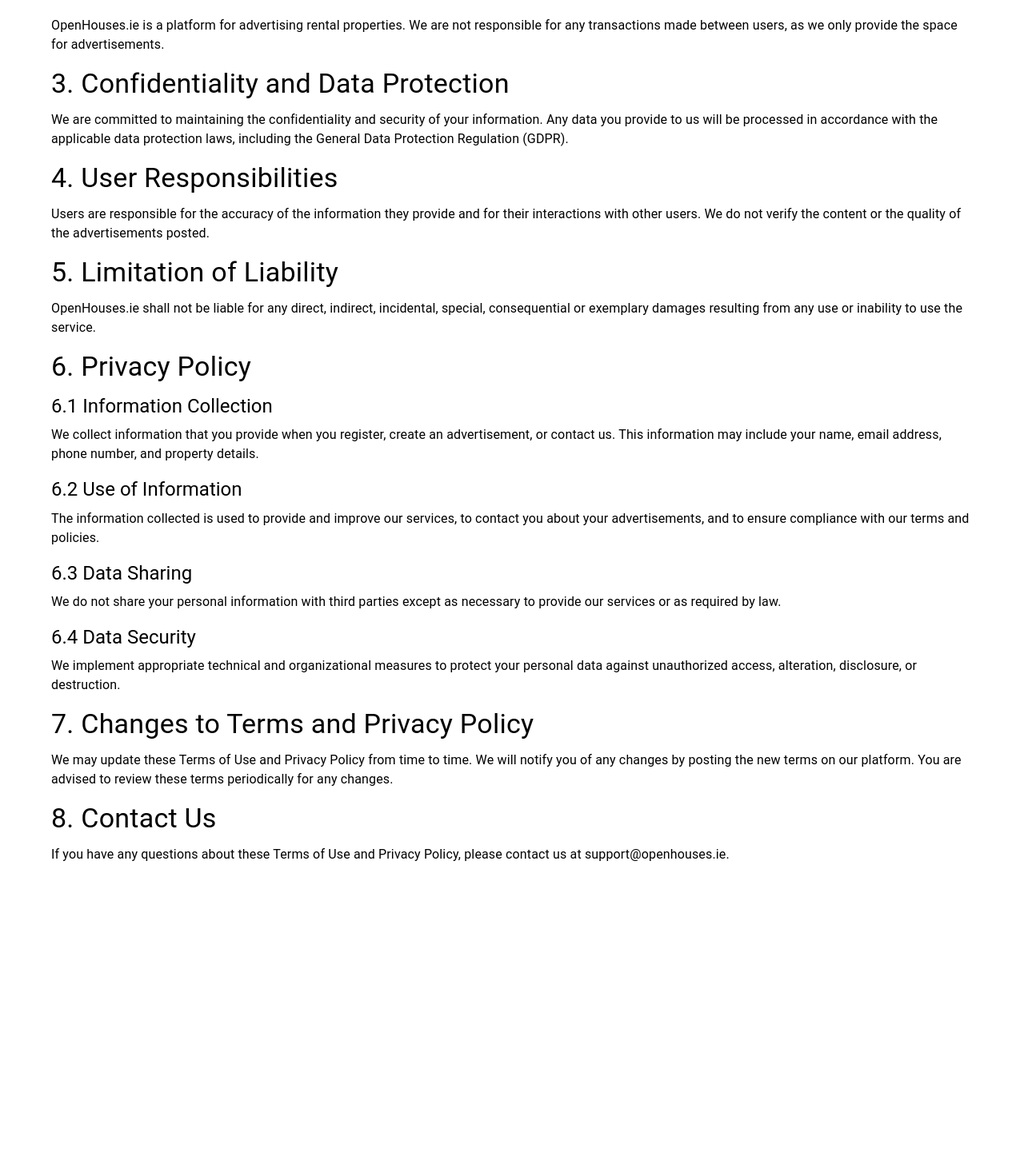
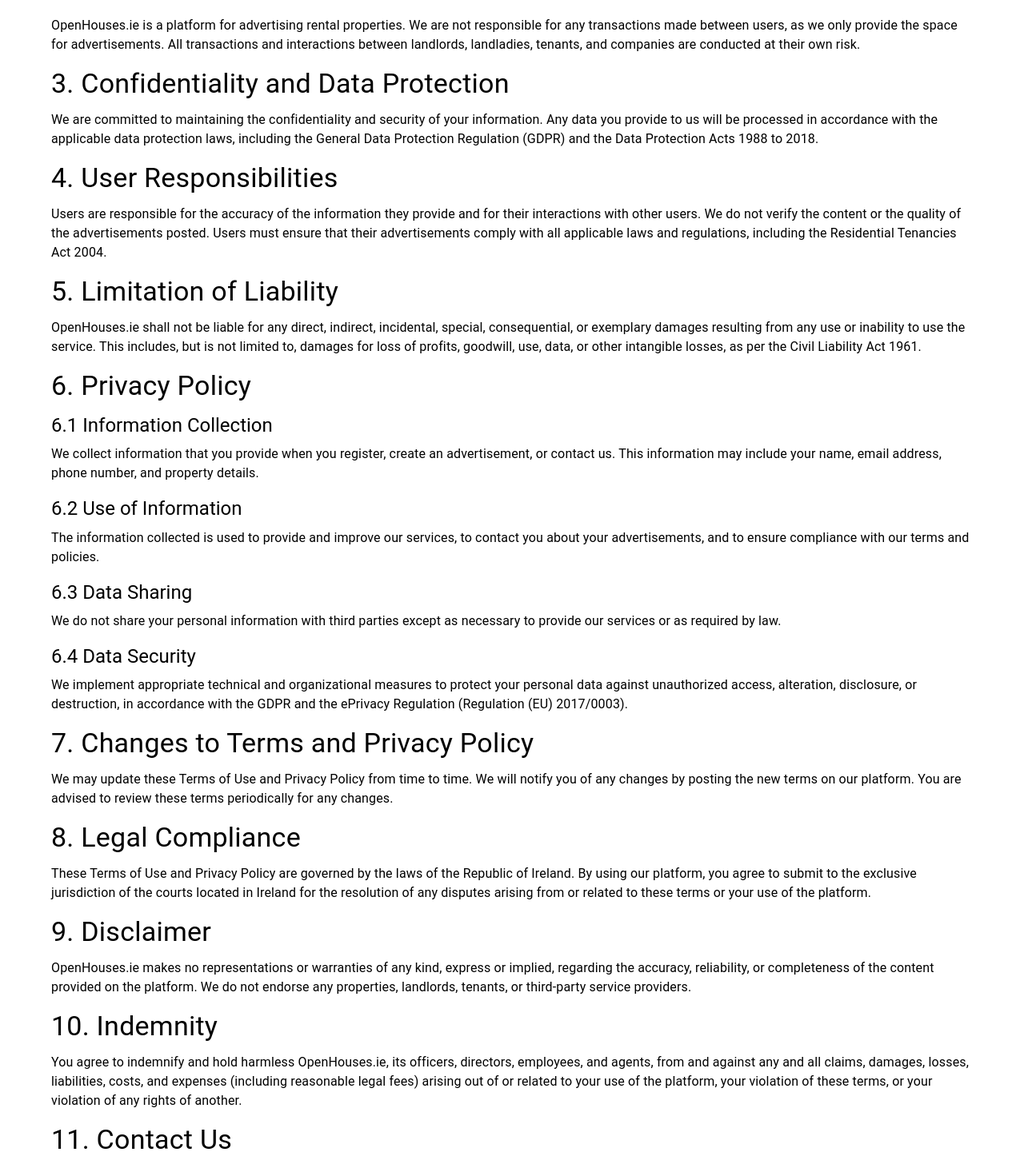
Before and after one commit to tchelofa/openhousesfront, a Next.js app: page /use-terms in a window 1280 px wide. Shown: the part 341-1802 px from the top of the page at 80% size. Before the commit the page ends 1454 px from the top, so only its background shows below. Built offline with nearby package versions, Linux system fonts and the light colour scheme; no server answers.

Commit message:
add: change components

```diff
--- a/src/app/auth/signin/email/page.tsx
+++ b/src/app/auth/signin/email/page.tsx
@@ -77,6 +77,8 @@
         <>
             <main className="w-full max-w-lg mx-auto mt-10 px-4 flex flex-col items-start gap-4">
                 <img src="/logo.png" alt="Logo" className="w-[200px] mb-10" />
+                <h1 className="text-xl font-bold">Are you new here?</h1>  <a href="/auth/register">Create an account.</a>
+                <div className=" w-full h-4 border-b-2"></div>
                 <h1 className="font-bold text-2xl">Sign in with email.</h1>
                 {isAuthenticated ? (
                     <div className="flex flex-col gap-4">
@@ -96,8 +98,7 @@
                         </div>
                     </form>
                 )}
-                <div className=" w-full h-4 border-b-2"></div>
-                <h1 className="text-xl font-bold">Are you new here?</h1>  <a href="/auth/register">Create an account.</a>
+
                 <ToastContainer
                     position="top-right"
                     autoClose={5000}
--- a/src/app/auth/signin/page.tsx
+++ b/src/app/auth/signin/page.tsx
@@ -16,7 +16,9 @@
 
             <main className="w-full max-w-md mx-auto mt-10 px-4 flex flex-col items-start gap-4">
                 <img src="/logo.png" alt="Logo" className="w-[200px] mb-10 self-center"/>
-                <h1 className="font-bold text-2xl">Sign in or create your account.</h1>
+                <h1 className="text-xl font-bold">Are you new here?</h1>  <a href="/auth/register">Create an account.</a>
+                <div className=" w-full h-4 border-b-2"></div>
+                <h1 className="font-bold text-2xl">Sign in.</h1>
                 <h4 className="text-sm my-5">OpenDoors, Open Minds. Find Your Irish Home Now.</h4>
                 <button className="w-full bg-red-700 p-4 rounded-md hover:bg-red-900 flex items-center justify-center gap-4 text-white" disabled>
                     <BsGoogle /> Sign In With Google
@@ -30,10 +32,9 @@
                 >
                     <MdEmail /> Sign In With Email
                 </button>
-                <div className=" w-full h-4 border-b-2"></div>
-                <h1 className="text-xl font-bold">Are you new here?</h1>  <a href="/auth/register">Create an account.</a>
+
                 <footer className="w-full text-center mt-4">
-                    By continuing, you agree to the <a href="/terms-use" className="border-b-2">Terms of Use</a> and are aware of the <a href="/private-police" className="border-b-2">Privacy Policy</a>.
+                    By continuing, you agree to the <a href="/use-terms" className="border-b-2">Terms of Use</a> and are aware of the <a href="/use-terms" className="border-b-2">Privacy Policy</a>.
                 </footer>
             </main>
         </div>
--- a/src/app/main/page.tsx
+++ b/src/app/main/page.tsx
@@ -112,12 +112,12 @@
                         <ul className='flex flex-col gap-4'>
                             {searchResults.map(property => (
                                 <li key={property.id}>
-                                    <a href={`/property/filter/?searchTerm=${searchTerm}`} className='flex gap-4'><h1 className='font-bold'>{property.city}</h1></a>
+                                    <a href={`/property/filter/?searchTerm=${searchTerm}&businessType=${activeOption}`} className='flex gap-4'><h1 className='font-bold'>{property.city}</h1></a>
                                 </li>
                             ))}
                         </ul>
                     ) : (
-                        <p></p>
+                        <p>{debouncedSearchTerm.length >= 3 ? "We cannot find any property as you have been informed." : ""}</p>
                     )}
                 </div>
             </section>
--- a/src/app/property/filter/page.tsx
+++ b/src/app/property/filter/page.tsx
@@ -39,6 +39,7 @@
 function PropertyFilterPage() {
     const searchParams = useSearchParams();
     const searchTerm = searchParams.get('searchTerm');
+    const businessType = searchParams.get('businessType');
     const [properties, setProperties] = useState<PropertySchema[]>([]);
     const [loading, setLoading] = useState<boolean>(true);
 
@@ -48,7 +49,7 @@
                 try {
                     const response = await axios.get<{ properties: PropertySchema[] }>(
                         `${Env.baseurl}/properties/filtered`,
-                        { params: { searchTerm } }
+                        { params: { searchTerm, businessType } }
                     );
                     setProperties(response.data.properties);
                 } catch (error) {
--- a/src/app/use-terms/page.tsx
+++ b/src/app/use-terms/page.tsx
@@ -21,28 +21,28 @@
                     2. Use of the Platform
                 </Typography>
                 <Typography paragraph>
-                    OpenHouses.ie is a platform for advertising rental properties. We are not responsible for any transactions made between users, as we only provide the space for advertisements.
+                    OpenHouses.ie is a platform for advertising rental properties. We are not responsible for any transactions made between users, as we only provide the space for advertisements. All transactions and interactions between landlords, landladies, tenants, and companies are conducted at their own risk.
                 </Typography>
 
                 <Typography variant="h4" gutterBottom>
                     3. Confidentiality and Data Protection
                 </Typography>
                 <Typography paragraph>
-                    We are committed to maintaining the confidentiality and security of your information. Any data you provide to us will be processed in accordance with the applicable data protection laws, including the General Data Protection Regulation (GDPR).
+                    We are committed to maintaining the confidentiality and security of your information. Any data you provide to us will be processed in accordance with the applicable data protection laws, including the General Data Protection Regulation (GDPR) and the Data Protection Acts 1988 to 2018.
                 </Typography>
 
                 <Typography variant="h4" gutterBottom>
                     4. User Responsibilities
                 </Typography>
                 <Typography paragraph>
-                    Users are responsible for the accuracy of the information they provide and for their interactions with other users. We do not verify the content or the quality of the advertisements posted.
+                    Users are responsible for the accuracy of the information they provide and for their interactions with other users. We do not verify the content or the quality of the advertisements posted. Users must ensure that their advertisements comply with all applicable laws and regulations, including the Residential Tenancies Act 2004.
                 </Typography>
 
                 <Typography variant="h4" gutterBottom>
                     5. Limitation of Liability
                 </Typography>
                 <Typography paragraph>
-                    OpenHouses.ie shall not be liable for any direct, indirect, incidental, special, consequential or exemplary damages resulting from any use or inability to use the service.
+                    OpenHouses.ie shall not be liable for any direct, indirect, incidental, special, consequential, or exemplary damages resulting from any use or inability to use the service. This includes, but is not limited to, damages for loss of profits, goodwill, use, data, or other intangible losses, as per the Civil Liability Act 1961.
                 </Typography>
 
                 <Typography variant="h4" gutterBottom>
@@ -73,7 +73,7 @@
                     6.4 Data Security
                 </Typography>
                 <Typography paragraph>
-                    We implement appropriate technical and organizational measures to protect your personal data against unauthorized access, alteration, disclosure, or destruction.
+                    We implement appropriate technical and organizational measures to protect your personal data against unauthorized access, alteration, disclosure, or destruction, in accordance with the GDPR and the ePrivacy Regulation (Regulation (EU) 2017/0003).
                 </Typography>
 
                 <Typography variant="h4" gutterBottom>
@@ -84,7 +84,28 @@
                 </Typography>
 
                 <Typography variant="h4" gutterBottom>
-                    8. Contact Us
+                    8. Legal Compliance
+                </Typography>
+                <Typography paragraph>
+                    These Terms of Use and Privacy Policy are governed by the laws of the Republic of Ireland. By using our platform, you agree to submit to the exclusive jurisdiction of the courts located in Ireland for the resolution of any disputes arising from or related to these terms or your use of the platform.
+                </Typography>
+
+                <Typography variant="h4" gutterBottom>
+                    9. Disclaimer
+                </Typography>
+                <Typography paragraph>
+                    OpenHouses.ie makes no representations or warranties of any kind, express or implied, regarding the accuracy, reliability, or completeness of the content provided on the platform. We do not endorse any properties, landlords, tenants, or third-party service providers.
+                </Typography>
+
+                <Typography variant="h4" gutterBottom>
+                    10. Indemnity
+                </Typography>
+                <Typography paragraph>
+                    You agree to indemnify and hold harmless OpenHouses.ie, its officers, directors, employees, and agents, from and against any and all claims, damages, losses, liabilities, costs, and expenses (including reasonable legal fees) arising out of or related to your use of the platform, your violation of these terms, or your violation of any rights of another.
+                </Typography>
+
+                <Typography variant="h4" gutterBottom>
+                    11. Contact Us
                 </Typography>
                 <Typography paragraph>
                     If you have any questions about these Terms of Use and Privacy Policy, please contact us at support@openhouses.ie.
```
Also changed, not shown: src/app/components/Header.tsx (+14 -14 lines).
